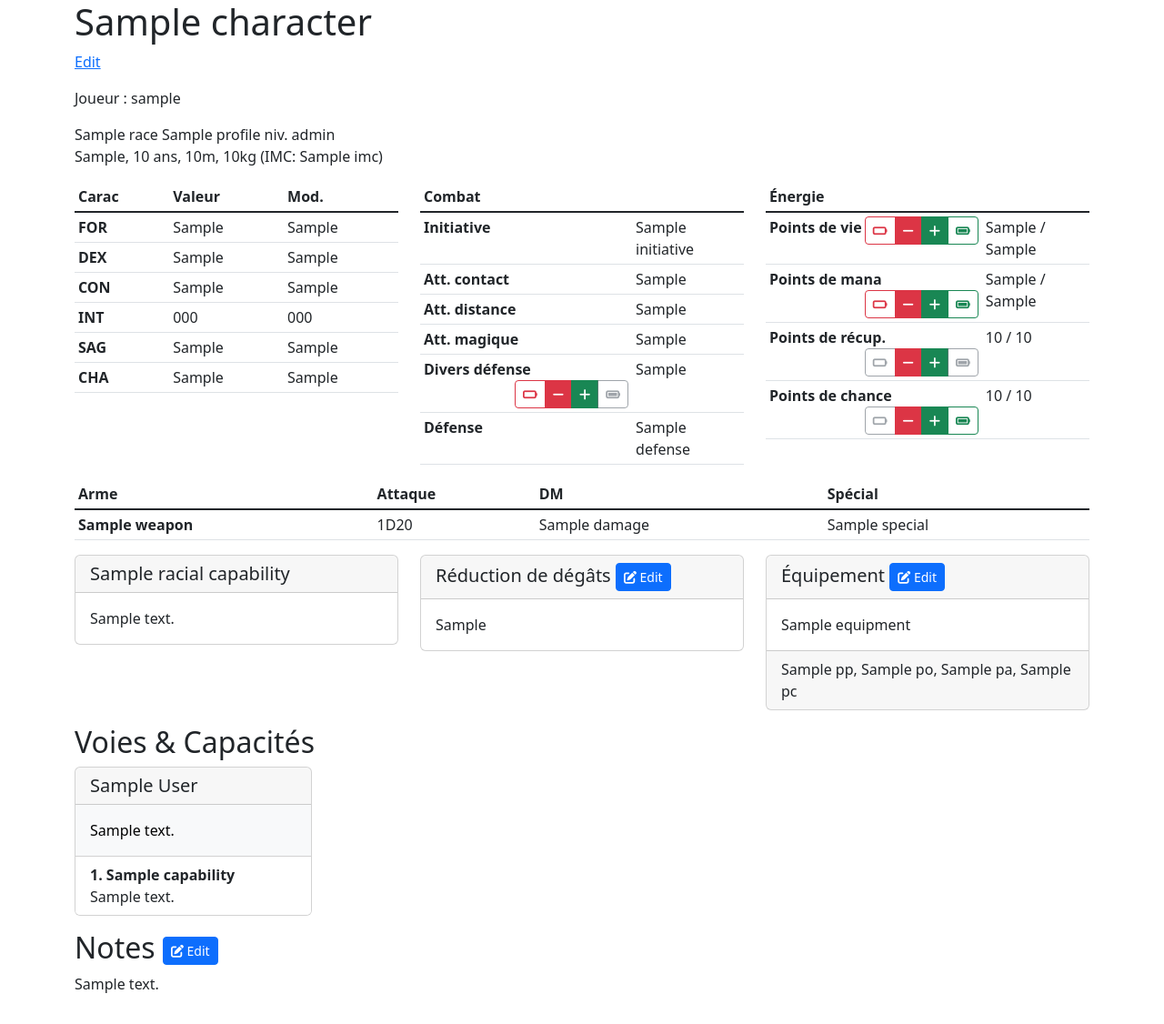
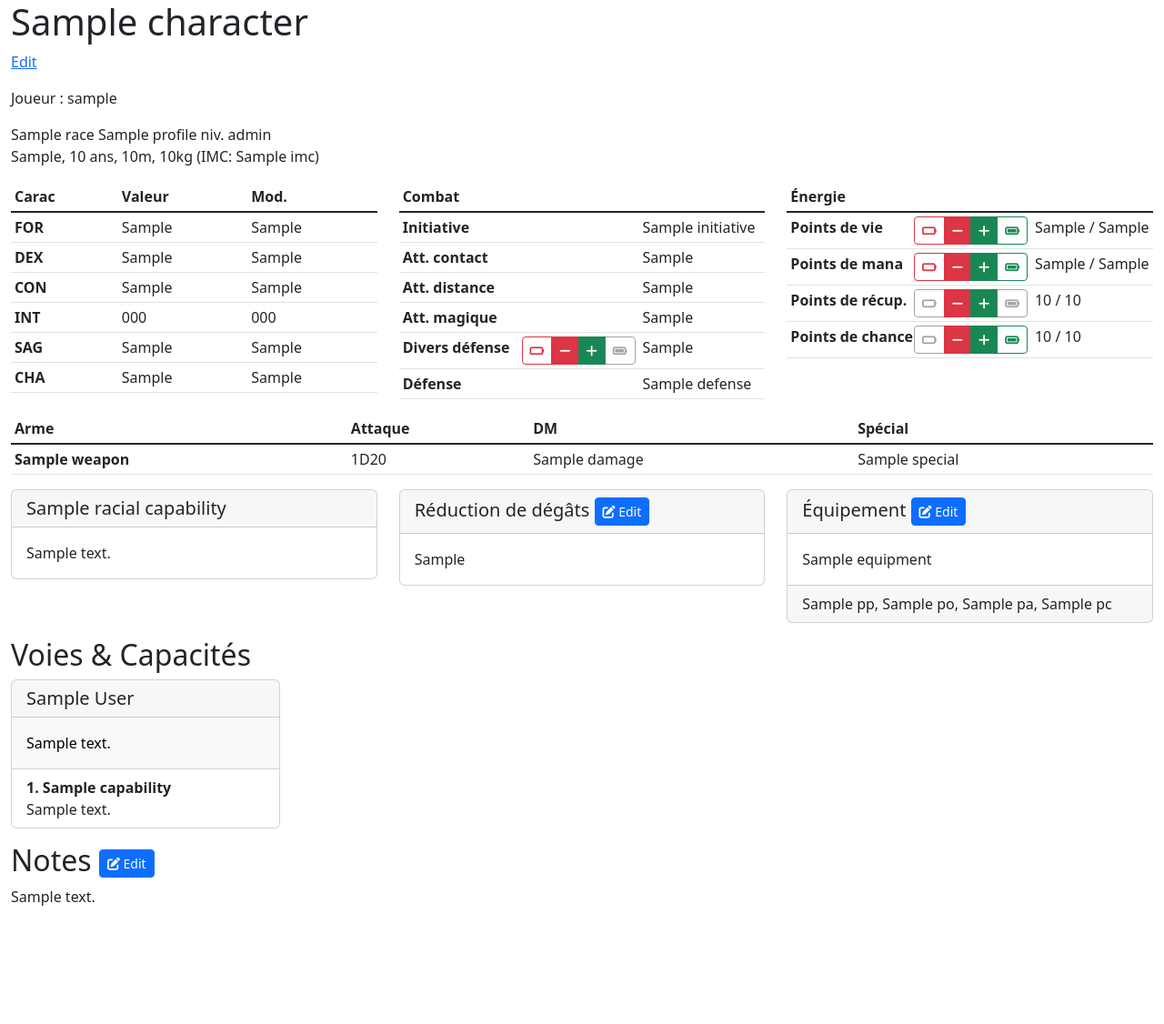
Before and after one commit to Crocmagnon/charasheet, a Django app: template src/character/templates/character/view.html in a window 1280 px wide. Shown: the whole page at 91% size. After the commit the page ends 996 px from the top, so only its background shows below. Run offline with Django 3.2, Linux system fonts and the light colour scheme; the template is opened without the code that fills it: most values are stand-ins (such as "Sample title", 1, 10 or a date in 2020); parts of the project's set-up code (start-up, migrations or seed data) failed here and were passed over; some libraries are stand-ins or nearby versions.

Commit message:
improve space use

```diff
--- a/src/character/templates/character/view.html
+++ b/src/character/templates/character/view.html
@@ -16,7 +16,7 @@
         {{ character.get_gender_display }}, {{ character.age }} ans, {{ character.height_m }}m, {{ character.weight }}kg (IMC: {{ character.imc }})
     </p>
     <div class="row">
-        <div class="col-sm-6 col-lg-6 col-xl">
+        <div class="col-sm-12 col-md-6 col-lg-6 col-xl">
             <table class="table table-hover table-sm">
                 <thead>
                     <tr>
@@ -59,7 +59,7 @@
                 </tbody>
             </table>
         </div>
-        <div class="col-sm-6 col-lg-6 col-xl">
+        <div class="col-sm-12 col-md-6 col-lg-6 col-xl">
             <table id="fight-table" class="table table-hover table-sm">
                 <thead>
                     <tr><th scope="col" colspan="2">Combat</th></tr>
@@ -142,7 +142,7 @@
                 </tbody>
             </table>
         </div>
-        <div class="col-sm-12 col-md-8 col-lg-6 col-xl">
+        <div class="col-sm-12 col-lg-6 col-xl">
             <table class="table table-hover table-sm">
                 <thead>
                     <tr><th scope="col" colspan="2">Énergie</th></tr>
--- a/src/common/templates/common/base.html
+++ b/src/common/templates/common/base.html
@@ -21,7 +21,7 @@
         </style>
     </head>
     <body>
-        <div class="container">
+        <div class="container-fluid">
             {% block content %}
                 {% include "common/hello-random.html" %}
             {% endblock %}
```
